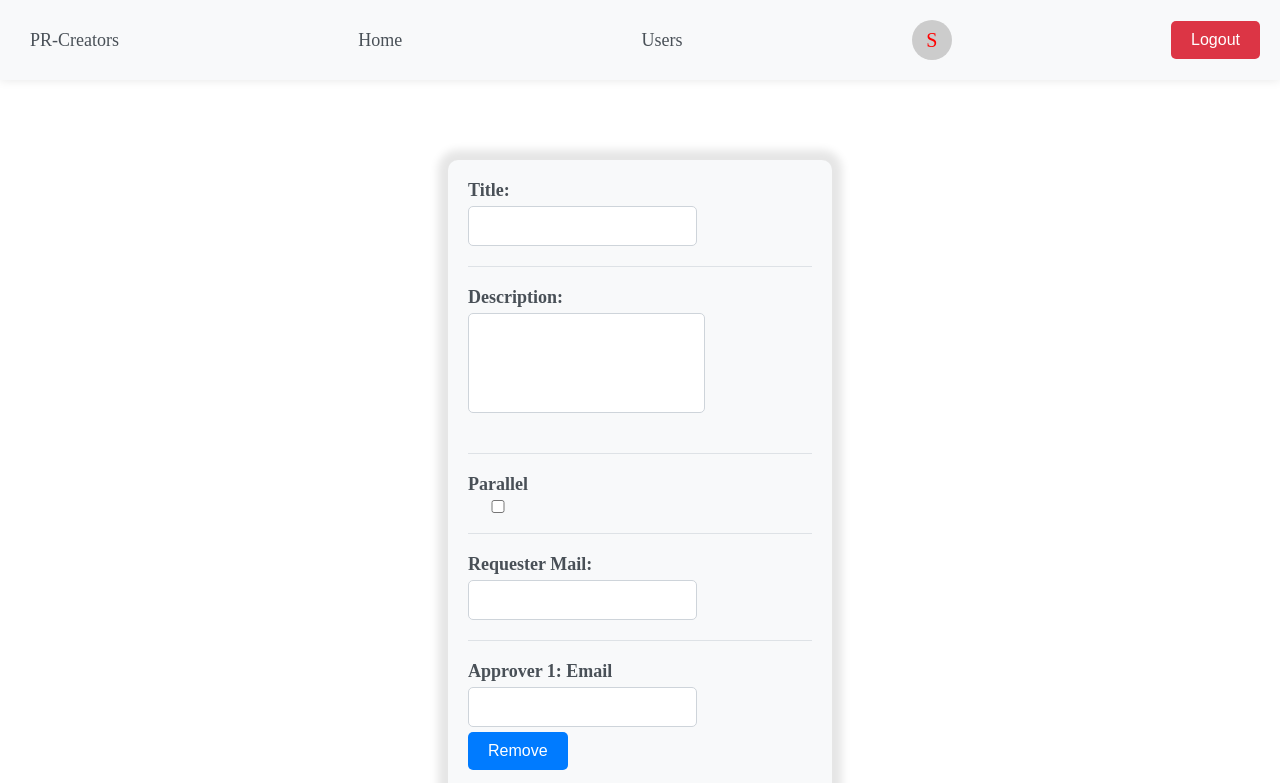
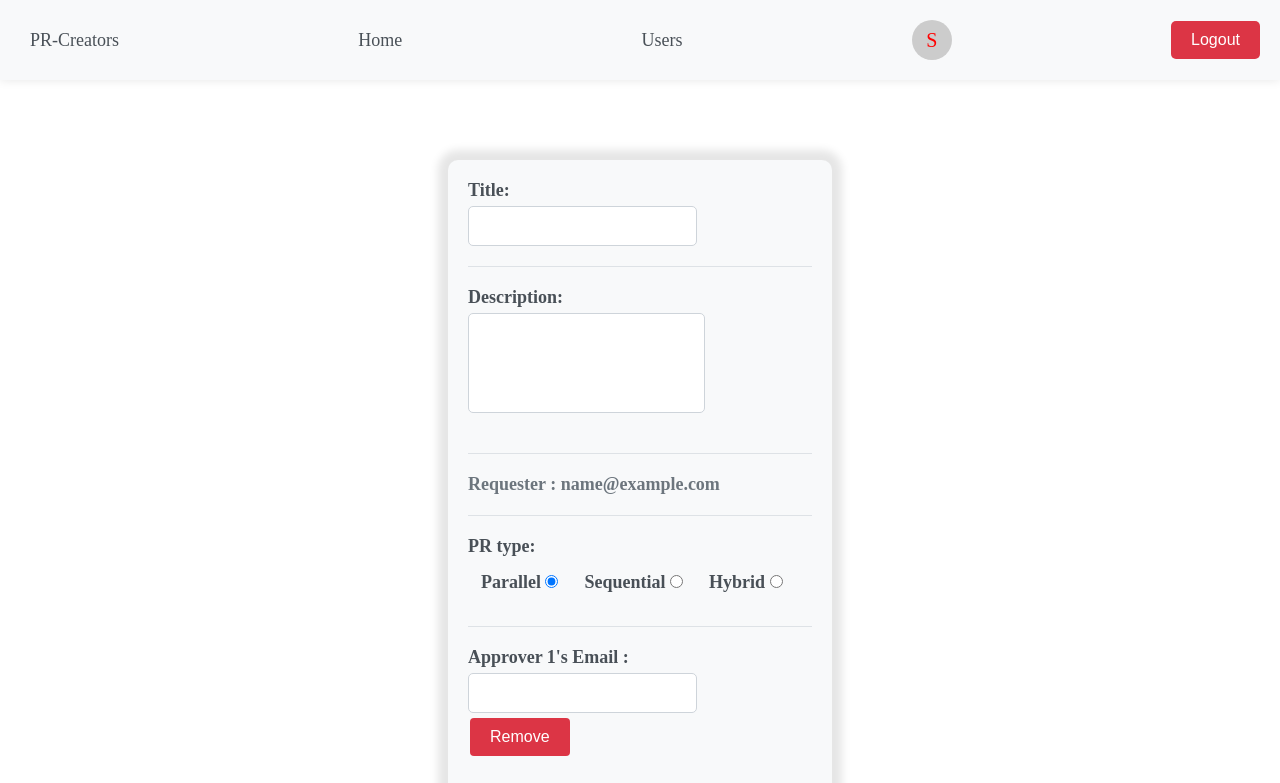
Before and after one commit to aRc-rAy/PR-Management-System, a React (Create React App) app in the folder frontend/: page /pr/create in a window 1280 px wide. Shown: the top 783 px of the page. Built offline with nearby package versions, Linux system fonts and the light colour scheme; sample sign-in values are in the browser's storage.

Commit message:
updated pr types

```diff
--- a/frontend/src/pages/CreatePR/createPr.js
+++ b/frontend/src/pages/CreatePR/createPr.js
@@ -1,58 +1,111 @@
-import React, { useState } from "react";
+import React, { useState, useEffect } from "react";
 import * as api from "../../api/index";
 import { useNavigate } from "react-router-dom";
 import "./createPR.css";
 
 const CreatePr = () => {
+	const options = [
+		{ value: "Parallel", label: "Parallel" },
+		{ value: "Sequential", label: "Sequential" },
+		{ value: "Hybrid", label: "Hybrid" },
+	];
+
 	const navigate = useNavigate();
-
+	const [requesterId, setrequesterId] = useState("");
+	const [user, setuser] = useState(null);
+	const [selectedValue, setSelectedValue] = useState("Parallel");
+	const [approvers, setApprovers] = useState([[""]]);
 	const [pullRequest, setPullRequest] = useState({
 		title: "",
 		description: "",
 		requesterId: "",
 		approvers: [],
 		status: "Open",
-		parallel: false,
 	});
-	const [approvers, setApprovers] = useState([""]);
+
+	useEffect(() => {
+		const user = JSON.parse(localStorage.getItem("profile"));
+		if (!user) {
+			navigate("/signup");
+		}
+		setuser(user);
+		setrequesterId(user?.result?._id);
+	}, []);
+
+	const handleRadio = (event) => {
+		setApprovers([[""]]);
+		setSelectedValue(event.target.value);
+	};
 
 	const handleChange = (e) => {
 		setPullRequest({ ...pullRequest, [e.target.name]: e.target.value });
 	};
 
-	const handleApproverChange = (e, index) => {
-		const newApprovers = [...approvers];
-		newApprovers[index] = e.target.value;
-		setApprovers(newApprovers);
-		setPullRequest({ ...pullRequest, approvers: newApprovers });
+	const handleHybridChange = (e, index, arrIndex) => {
+		setApprovers((prevApprovers) => {
+			const updatedApprovers = [...prevApprovers];
+			updatedApprovers[arrIndex][index] = e.target.value;
+			return updatedApprovers;
+		});
 	};
 
-	const handleAddApprover = () => {
-		setApprovers([...approvers, ""]);
-		setPullRequest({ ...pullRequest, approvers: [...approvers, ""] });
+	const handleAddHybridApprover = (arrIndex) => {
+		setApprovers((prevApprovers) => {
+			const updatedApprovers = [...prevApprovers];
+			const oldApprover = [...updatedApprovers[arrIndex]];
+			oldApprover.push("");
+			updatedApprovers[arrIndex] = oldApprover;
+			return updatedApprovers;
+		});
 	};
 
-	const handleRemoveApprover = (index) => {
-		const newApprovers = [...approvers];
-		newApprovers.splice(index, 1);
-		setApprovers(newApprovers);
-		setPullRequest({ ...pullRequest, approvers: newApprovers });
+	const handleRemoveHybridApprover = (index, arrIndex) => {
+		if (approvers.length > 1 || approvers[arrIndex].length > 1) {
+			setApprovers((prevApprovers) => {
+				const updatedApprovers = [...prevApprovers];
+				const oldApprover = [...updatedApprovers[arrIndex]];
+				if (oldApprover.length > 1) {
+					oldApprover.splice(index, 1);
+					updatedApprovers[arrIndex] = oldApprover;
+				} else {
+					updatedApprovers.splice(arrIndex, 1);
+				}
+				return updatedApprovers;
+			});
+		}
 	};
 
 	const handleSubmit = async (e) => {
 		e.preventDefault();
 
 		try {
+			pullRequest.requesterId = user?.result?.email;
+			pullRequest.prType = selectedValue;
+			pullRequest.approvers = [];
+			approvers.forEach((approver, arrIndex) => {
+				approver.forEach((app, index) => {
+					pullRequest.approvers.push({ approverId: app, level: arrIndex + 1 });
+				});
+			});
+			// console.log(pullRequest);
 			const response = await api.postPullRequest(pullRequest);
 
 			if (!response) {
 				throw new Error("HTTP error " + response.status);
 			}
+			console.log(response);
 			alert("Pull request submitted successfully");
 			navigate("/");
 		} catch (error) {
 			console.error("Error:", error);
 		}
+	};
+
+	const handleLevel = async (e) => {
+		setApprovers((prevApprovers) => {
+			const updatedApprovers = [...prevApprovers, [""]];
+			return updatedApprovers;
+		});
 	};
 
 	return (
@@ -67,57 +120,104 @@ const CreatePr = () => {
 				<textarea name="description" onChange={handleChange} />
 			</label>
 			<hr />
-			<label>
-				Parallel
-				<input
-					type="checkbox"
-					name="parallel"
-					checked={pullRequest.parallel}
-					onChange={(e) =>
-						setPullRequest({ ...pullRequest, parallel: e.target.checked })
-					}
-				/>
+
+			<label style={{ fontWeight: "bolder", color: "#6c757d" }}>
+				Requester : {user?.result?.email}
 			</label>
 			<hr />
 			<label>
-				Requester Mail:
-				<input type="text" name="requesterId" onChange={handleChange} />
+				PR type:
+				<br />
+				<div style={{ display: "inline", justifyContent: "space-around" }}>
+					{options.map((option) => (
+						<label
+							key={option.value}
+							style={{ display: "inline-block", margin: "13px" }}
+						>
+							{option.label}{" "}
+							<input
+								style={{ display: "inline" }}
+								type="radio"
+								value={option.value}
+								checked={selectedValue === option.value}
+								onChange={handleRadio}
+							/>
+						</label>
+					))}
+				</div>
 			</label>
 			<hr />
-			{approvers.map((approver, index) => (
-				<div key={index}>
+			{selectedValue === "Hybrid" && (
+				<h1 key="hybrid" style={{ color: "Red" }}>
+					Hybrid
+				</h1>
+			)}
+			{approvers.map((subApprovers, arrIndex) => (
+				<div key={arrIndex}>
+					{selectedValue === "Hybrid" && (
+						<h2
+							style={{
+								marginTop: "20px",
+								color: "blue",
+							}}
+						>
+							Level : {arrIndex + 1}
+						</h2>
+					)}
+					{subApprovers?.map((approve, index) => (
+						<>
+							<div key={index} style={{ marginBottom: "20px" }}>
 								<label>
-						Approver {index + 1}: Email
+									Approver {index + 1}'s Email :
 									<input
 										type="text"
-							name="approvers"
-							value={approver}
-							onChange={(e) => handleApproverChange(e, index)}
+										name={`approvers[${arrIndex}][${index}]`}
+										value={approve}
+										onChange={(e) => handleHybridChange(e, index, arrIndex)}
 									/>
 								</label>
 								<button
 									type="button"
-						onClick={() => handleRemoveApprover(index)}
+									onClick={() => handleRemoveHybridApprover(index, arrIndex)}
 									style={{ marginTop: "5px" }}
+									className="delete-button"
 								>
 									Remove
 								</button>
 							</div>
-			))}
+							{index === subApprovers.length - 1 && (
 								<button
 									type="button"
-				onClick={handleAddApprover}
+									onClick={() => handleAddHybridApprover(arrIndex)}
 									style={{ marginTop: "5px" }}
+									className="edit-button"
 								>
 									Add Approver
 								</button>
+							)}
+						</>
+					))}
+				</div>
+			))}
+
 			<hr />
+			{selectedValue === "Hybrid" && (
+				<button
+					type="button"
+					onClick={handleLevel}
+					style={{ marginTop: "5px" }}
+					className="add-level-button"
+				>
+					Add Level
+				</button>
+			)}
+
+			<hr />
+
 			<label>
 				Status:
 				<select name="status" onChange={handleChange}>
 					<option value="Open">Open</option>
-					<option value="Approved">Approved</option>
-					<option value="Rejected">Rejected</option>
 				</select>
 			</label>
 			<hr />
```
Lines whose indentation alone changed are shown as unchanged.
